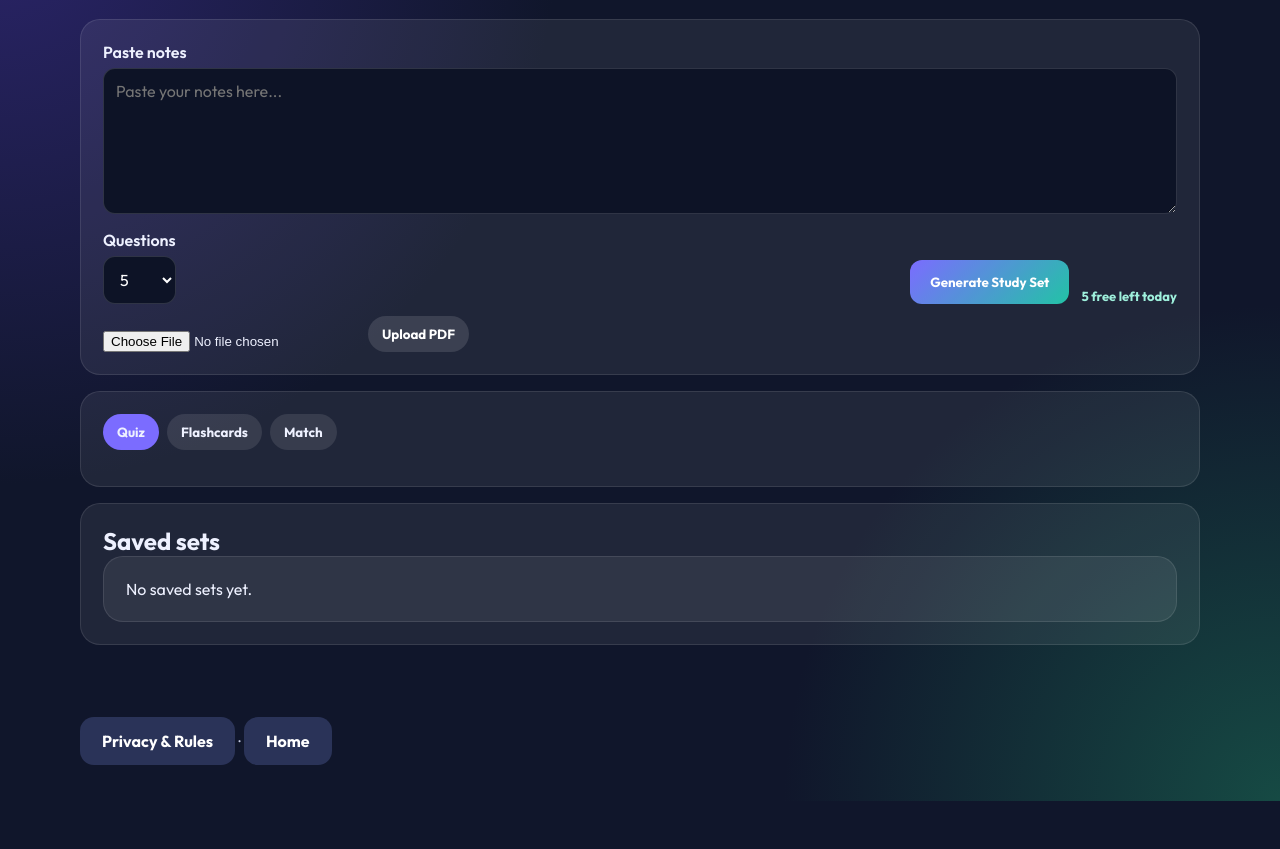
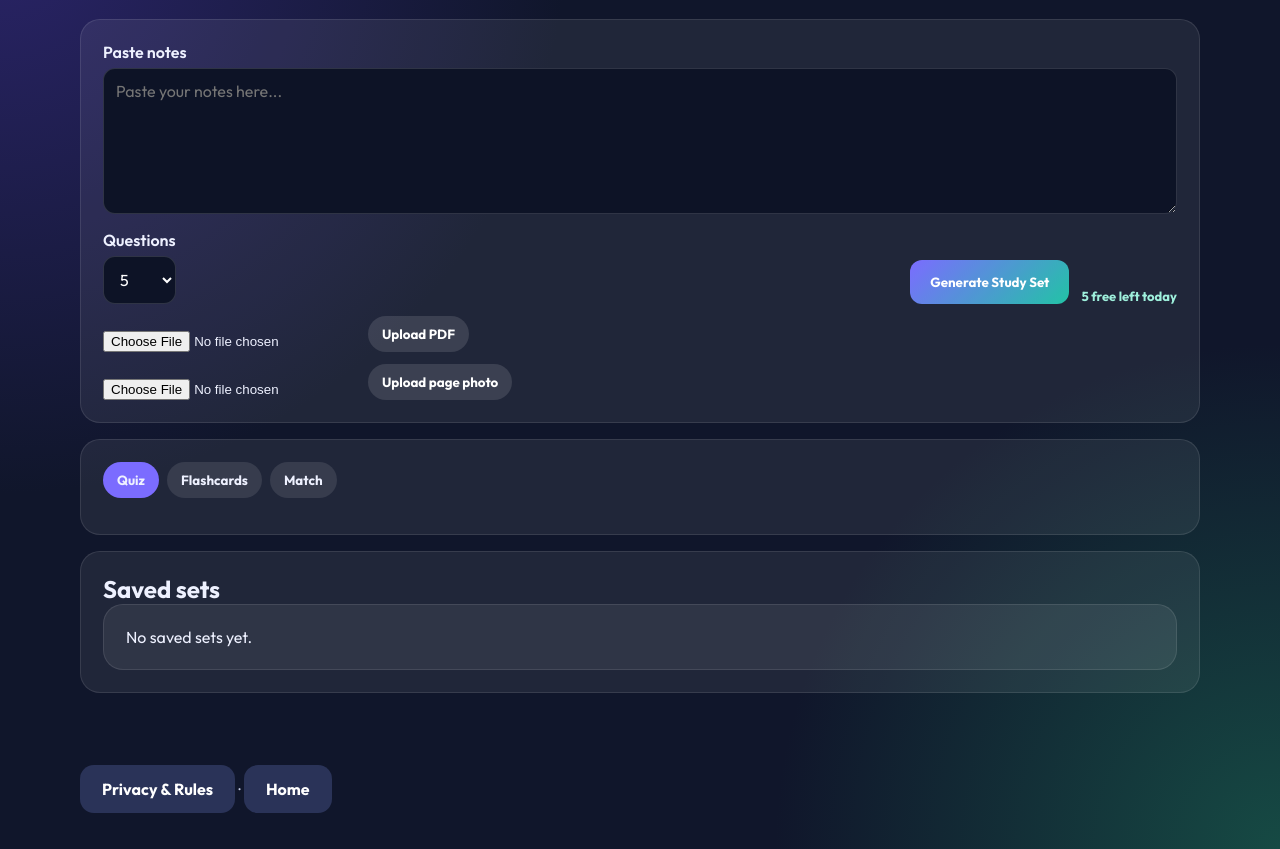
Before and after one commit to azaanmerchant1-bot/Study-Helper, a website: page app.html in a window 1280 px wide. Shown: the part 74-923 px from the top of the page. Before the commit the page ends 875 px from the top, so only its background shows below. Drawn offline with Linux system fonts and the light colour scheme.

Commit message:
Update app.html

```diff
--- a/app.html
+++ b/app.html
@@ -43,6 +43,10 @@
             <div class="controls">
                 <input id="pdfInput" type="file" accept="application/pdf">
                 <button id="pdfBtn" class="secondary-btn" type="button">Upload PDF</button>
+            </div>
+            <div class="controls">
+                <input id="photoInput" type="file" accept="image/*" capture="environment">
+                <button id="photoBtn" class="secondary-btn" type="button">Upload page photo</button>
             </div>
         </section>
 
```
